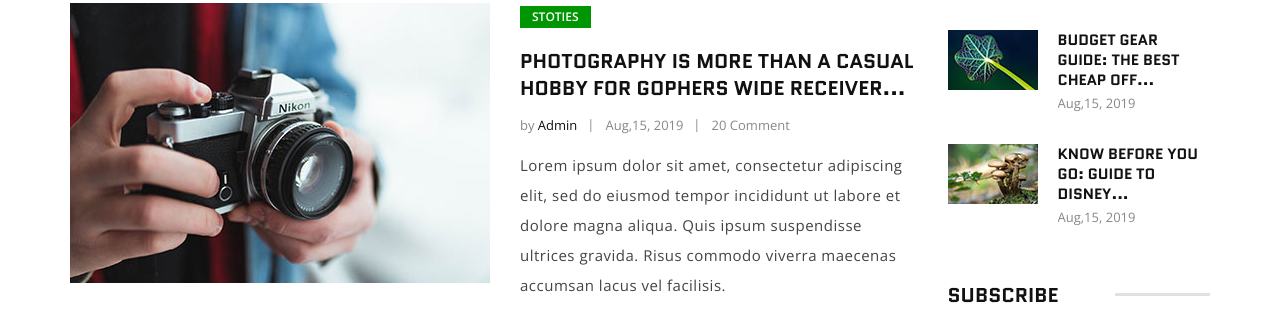
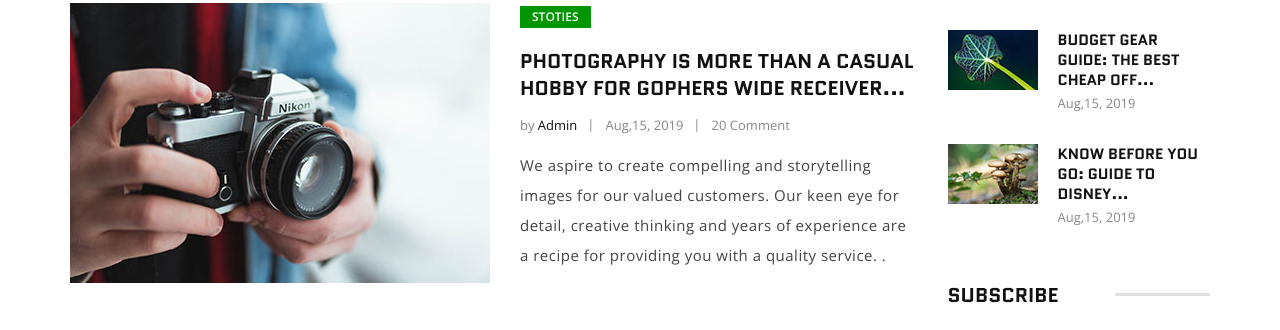
Before and after one commit to larry123niga/larry123niga.github.io, a plain HTML site: page blog.html in a window 1280 px wide. Shown: the part 871-1201 px from the top of the page. Drawn offline with nearby package versions, Linux system fonts and the light colour scheme; grey boxes are pictures that could not be loaded.

Commit message:
Update blog.html

```diff
--- a/blog.html
+++ b/blog.html
@@ -117,9 +117,7 @@
                                 <li>Aug,15, 2019</li>
                                 <li>20 Comment</li>
                             </ul>
-                            <p>Lorem ipsum dolor sit amet, consectetur adipiscing elit, sed do eiusmod tempor incididunt
-                                ut labore et dolore magna aliqua. Quis ipsum suspendisse ultrices gravida. Risus commodo
-                                viverra maecenas accumsan lacus vel facilisis. </p>
+                            <p>We aspire to create compelling and storytelling images for our valued customers. Our keen eye for detail, creative thinking and years of experience are a recipe for providing you with a quality service. . </p>
                         </div>
                     </div>
                     <div class="blog-item">
```
